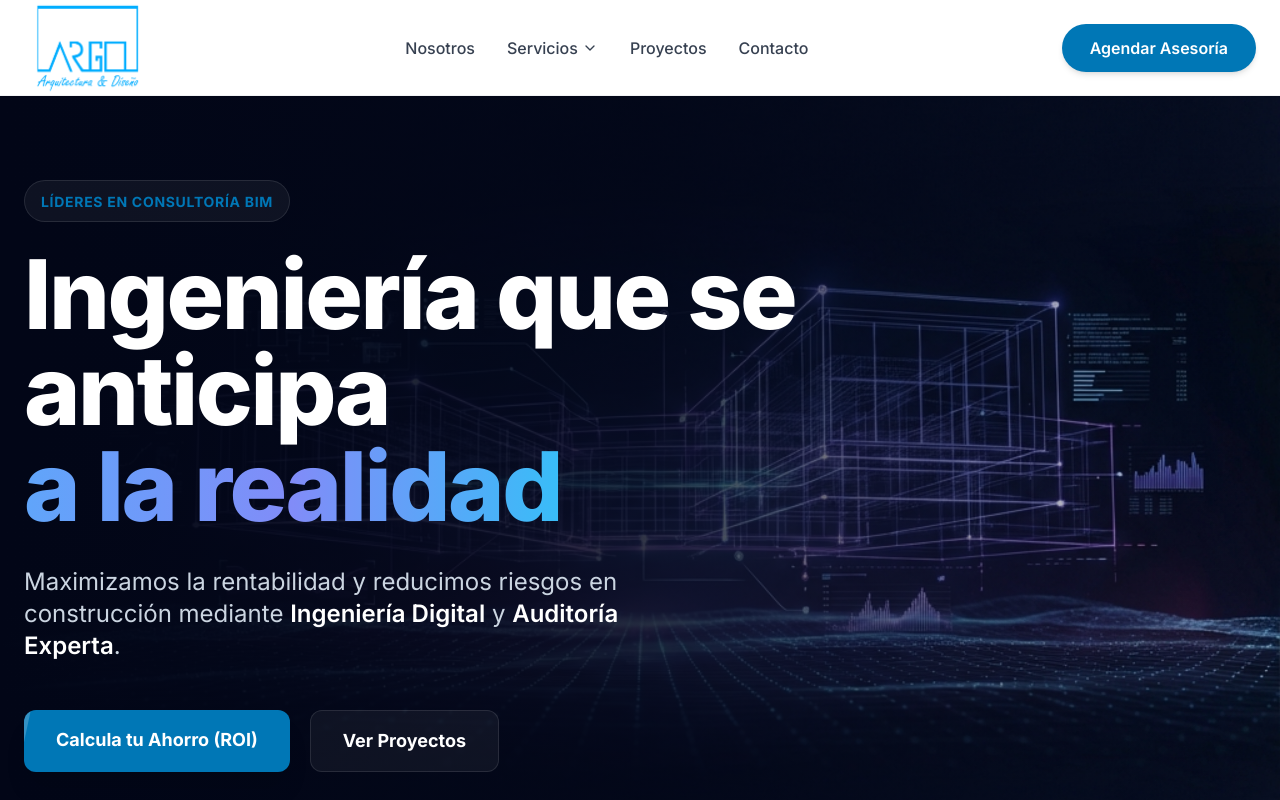
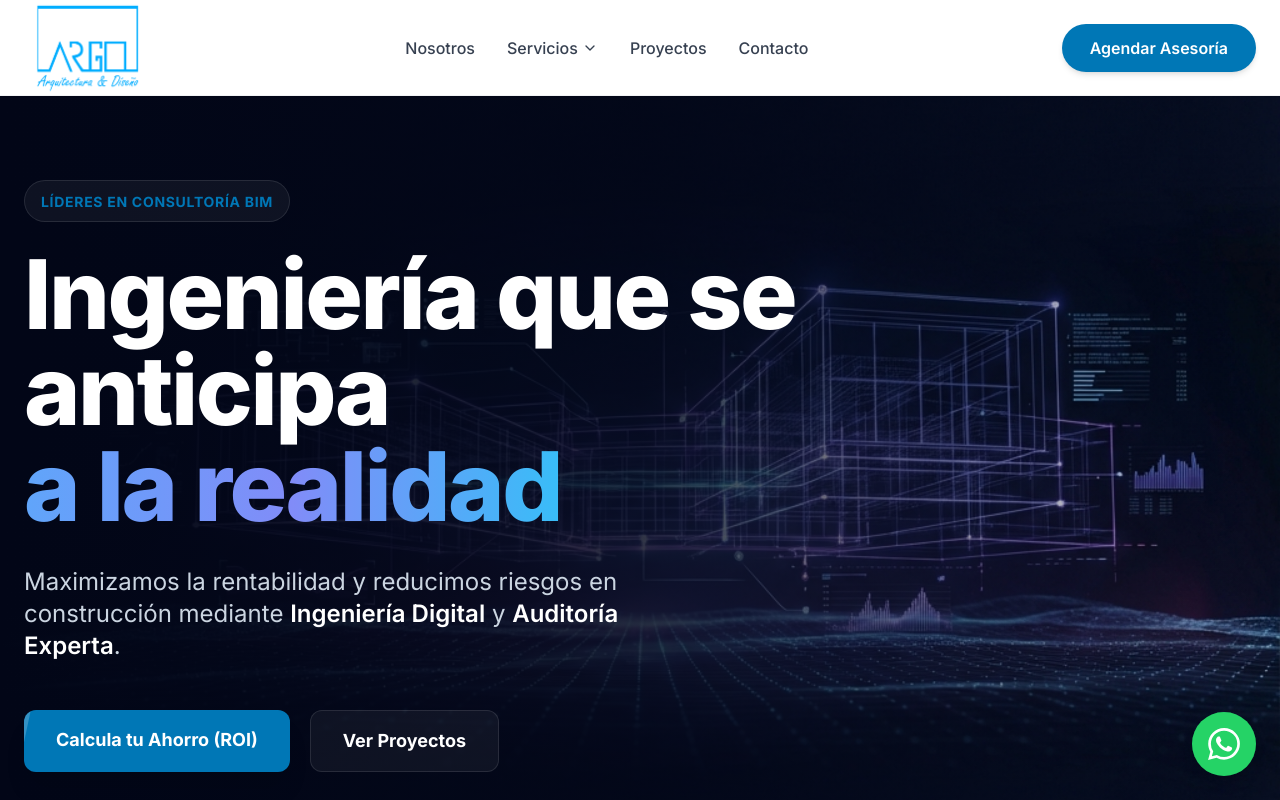
Before and after one commit to Cshion/argo-landing, a Next.js app: page / in a window 1280 px wide. Shown: the top 800 px of the page. Built offline with nearby package versions, Linux system fonts and the light colour scheme.

Commit message:
feat: Add floating WhatsApp button and integrate WhatsApp contact into the contact form.

```diff
--- a/src/app/layout.tsx
+++ b/src/app/layout.tsx
@@ -41,6 +41,7 @@
 // ... (keep metadata part unchanged, assuming it's above line 32)
 
 import { Providers } from "@/components/Providers";
+import FloatingWhatsApp from "@/components/FloatingWhatsApp";
 
 export default function RootLayout({
   children,
@@ -74,6 +75,7 @@
           {children}
           <Footer />
         </Providers>
+        <FloatingWhatsApp />
       </body>
     </html>
   );
--- a/src/components/ContactSection.tsx
+++ b/src/components/ContactSection.tsx
@@ -3,6 +3,9 @@
 import { Mail, Calendar, Phone, MapPin, ArrowRight, Send } from 'lucide-react';
 import { useState } from 'react';
 import { useCalendly } from '@/context/CalendlyContext';
+import { siteConfig } from '@/config/site';
+
+// ... (imports)
 
 const ContactSection = () => {
     const [formState, setFormState] = useState({ name: '', email: '', message: '' });
@@ -15,8 +18,17 @@
     const handleSubmit = async (e: React.FormEvent) => {
         e.preventDefault();
         setIsSubmitting(true);
-        // Simulate API call
-        await new Promise(resolve => setTimeout(resolve, 1500));
+
+        // Construct WhatsApp Message
+        const message = `Hola Argo, mi nombre es ${formState.name}.\nEmail: ${formState.email}\n\n${formState.message}`;
+        const encodedMessage = encodeURIComponent(message);
+        const whatsappUrl = `https://wa.me/${siteConfig.contact.phone}?text=${encodedMessage}`;
+
+        // Simulate short delay for UX then redirect
+        await new Promise(resolve => setTimeout(resolve, 800));
+
+        window.open(whatsappUrl, '_blank');
+
         setIsSubmitting(false);
         setSubmitted(true);
     };
--- /dev/null
+++ b/src/components/FloatingWhatsApp.tsx
@@ -0,0 +1,31 @@
+'use client';
+
+import { siteConfig } from '@/config/site';
+
+const FloatingWhatsApp = () => {
+    console.log("FloatingWhatsApp Mounted");
+    return (
+        <a
+            href={`https://wa.me/${siteConfig.contact.phone}`}
+            target="_blank"
+            rel="noopener noreferrer"
+            className="fixed bottom-6 right-6 z-[100] bg-[#25D366] text-white p-4 rounded-full shadow-lg hover:shadow-2xl hover:scale-110 transition-all duration-300 group flex items-center justify-center"
+            aria-label="Chat on WhatsApp"
+        >
+            <div className="absolute inset-0 rounded-full bg-[#25D366] opacity-20"></div>
+            {/* WhatsApp SVG Icon */}
+            <svg
+                className="w-8 h-8 relative z-10"
+                fill="currentColor"
+                viewBox="0 0 24 24"
+                xmlns="http://www.w3.org/2000/svg"
+            >
+                <path
+                    d="M17.472 14.382c-.297-.149-1.758-.867-2.03-.967-.273-.099-.471-.148-.67.15-.197.297-.767.966-.94 1.164-.173.199-.347.223-.644.075-.297-.15-1.255-.463-2.39-1.475-.883-.788-1.48-1.761-1.653-2.059-.173-.297-.018-.458.13-.606.134-.133.298-.347.446-.52.149-.174.198-.298.298-.497.099-.198.05-.371-.025-.52-.075-.149-.669-1.612-.916-2.207-.242-.579-.487-.5-.669-.51-.173-.008-.371-.01-.57-.01-.198 0-.52.074-.792.372-.272.297-1.04 1.016-1.04 2.479 0 1.462 1.065 2.875 1.213 3.074.149.198 2.096 3.2 5.077 4.487.709.306 1.262.489 1.694.625.712.227 1.36.195 1.871.118.571-.085 1.758-.719 2.006-1.413.248-.694.248-1.289.173-1.413-.074-.124-.272-.198-.57-.347m-5.421 7.403h-.004a9.87 9.87 0 01-5.031-1.378l-.361-.214-3.741.982.998-3.648-.235-.374a9.86 9.86 0 01-1.51-5.26c.001-5.45 4.436-9.884 9.888-9.884 2.64 0 5.122 1.03 6.988 2.898a9.825 9.825 0 012.893 6.994c-.003 5.45-4.437 9.884-9.885 9.884m8.413-18.297A11.815 11.815 0 0012.05 0C5.495 0 .16 5.335.157 11.892c0 2.096.547 4.142 1.588 5.945L.057 24l6.305-1.654a11.882 11.882 0 005.683 1.448h.005c6.554 0 11.89-5.335 11.893-11.893a11.821 11.821 0 00-3.48-8.413z"
+                />
+            </svg>
+        </a>
+    );
+};
+
+export default FloatingWhatsApp;
--- a/src/config/site.ts
+++ b/src/config/site.ts
@@ -13,6 +13,10 @@
         tiktok: "https://tiktok.com",
         linkedin: "https://linkedin.com",
         youtube: "https://youtube.com",
+        whatsapp: "https://wa.me/51999999999", // Placeholder
+    },
+    contact: {
+        phone: "51999999999", // Placeholder for logic
     },
     icons: {
         icon: '/favicon.ico',
--- a/tailwind.config.ts
+++ b/tailwind.config.ts
@@ -5,6 +5,7 @@
         "./src/pages/**/*.{js,ts,jsx,tsx,mdx}",
         "./src/components/**/*.{js,ts,jsx,tsx,mdx}",
         "./src/app/**/*.{js,ts,jsx,tsx,mdx}",
+        "./src/data/**/*.{js,ts,jsx,tsx,mdx}",
     ],
     theme: {
         extend: {
```
